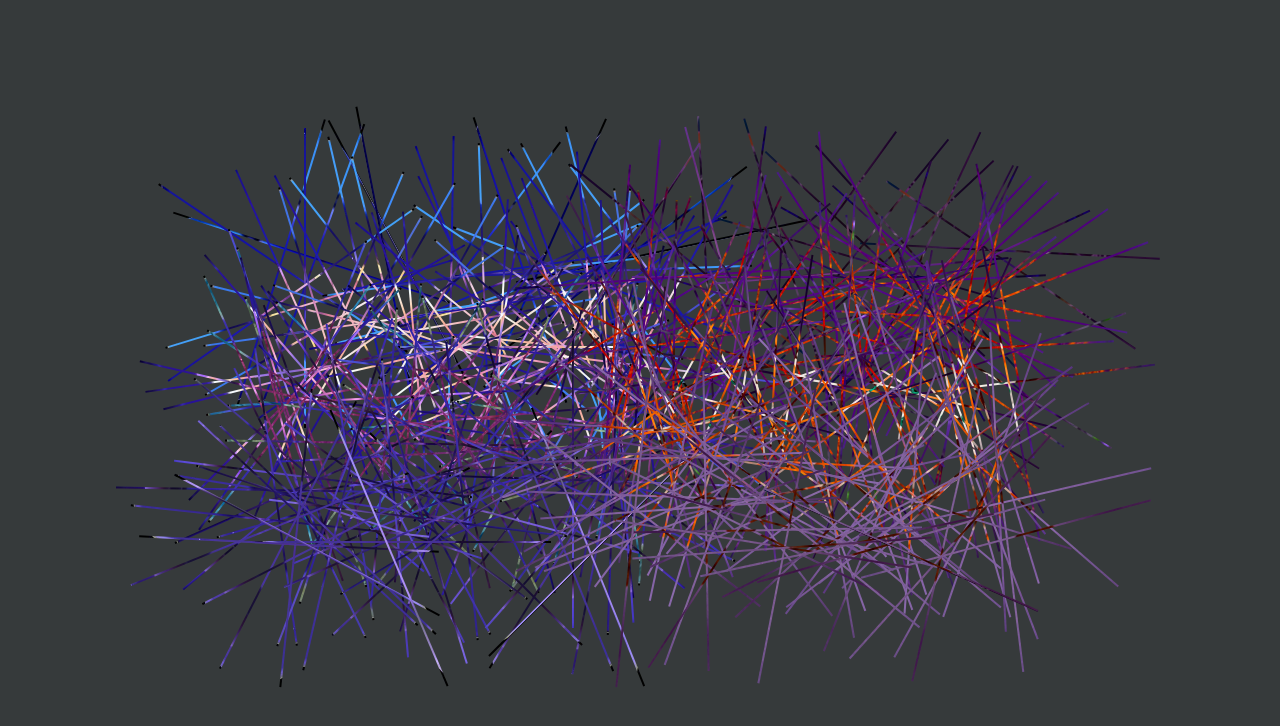
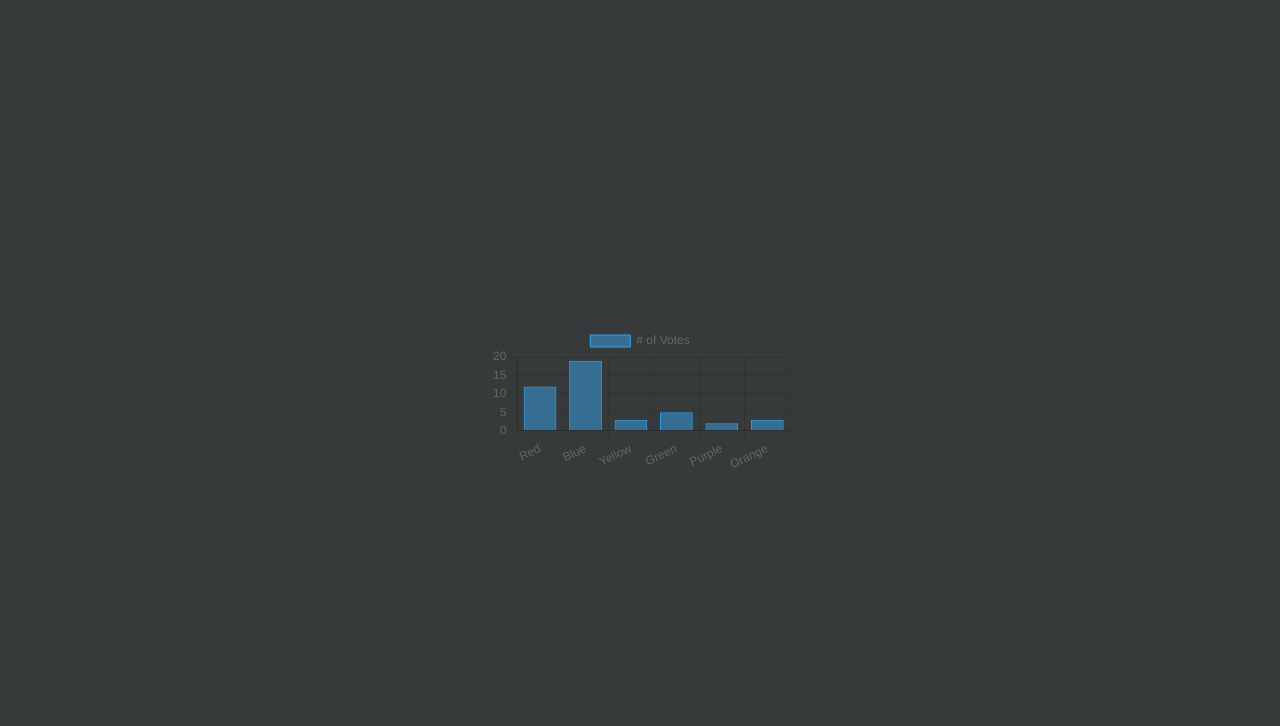
Before and after one commit to Melvia/common-quest, an Angular app: page / in a window 1280 px wide. Shown: the top 726 px of the page. Built offline with nearby package versions, Linux system fonts and the light colour scheme.

Commit message:
feat: create example of chart

```diff
--- a/package.json
+++ b/package.json
@@ -18,6 +18,7 @@
     "@angular/platform-browser": "^18.2.0",
     "@angular/platform-browser-dynamic": "^18.2.0",
     "@angular/router": "^18.2.0",
+    "chart.js": "^4.4.4",
     "rxjs": "~7.8.0",
     "tslib": "^2.3.0",
     "zone.js": "~0.14.10"
--- a/src/app/app.component.html
+++ b/src/app/app.component.html
@@ -1 +1,2 @@
-<app-sticks></app-sticks>
+<!--<app-sticks></app-sticks>-->
+<app-chart-example></app-chart-example>
--- a/src/app/app.component.ts
+++ b/src/app/app.component.ts
@@ -1,11 +1,12 @@
 import { Component } from '@angular/core';
 import { RouterOutlet } from '@angular/router';
 import {SticksComponent} from "./sticks/sticks.component";
+import {ChartExampleComponent} from "./chart-example/chart-example.component";
 
 @Component({
   selector: 'app-root',
   standalone: true,
-  imports: [RouterOutlet, SticksComponent],
+  imports: [RouterOutlet, SticksComponent, ChartExampleComponent],
   templateUrl: './app.component.html',
   styleUrl: './app.component.scss'
 })
--- /dev/null
+++ b/src/app/chart-example/chart-example.component.html
@@ -0,0 +1,3 @@
+<div>
+  <canvas id="canvas">{{chart}}</canvas>
+</div>
--- /dev/null
+++ b/src/app/chart-example/chart-example.component.ts
@@ -0,0 +1,38 @@
+import {Component, OnInit} from '@angular/core';
+import Chart from 'chart.js/auto';
+
+@Component({
+  selector: 'app-chart-example',
+  standalone: true,
+  imports: [],
+  templateUrl: './chart-example.component.html',
+  styleUrl: './chart-example.component.scss'
+})
+export class ChartExampleComponent implements OnInit {
+ chart: any = [];
+
+  ngOnInit(): void {
+    this.chart = new Chart('canvas', {
+      type: 'bar',
+      data: {
+        labels: ['Red', 'Blue', 'Yellow', 'Green', 'Purple', 'Orange'],
+        datasets: [
+          {
+            label: '# of Votes',
+            data: [12, 19, 3, 5, 2, 3],
+            borderWidth: 1,
+          }
+        ]
+      },
+      options: {
+        scales: {
+          y: {
+            beginAtZero: true,
+          }
+        }
+      }
+    })
+  }
+
+
+}
```
Also changed, not shown: src/app/chart-example/chart-example.component.scss (added), 2 other files (tests, documents, lock files or other folders).
